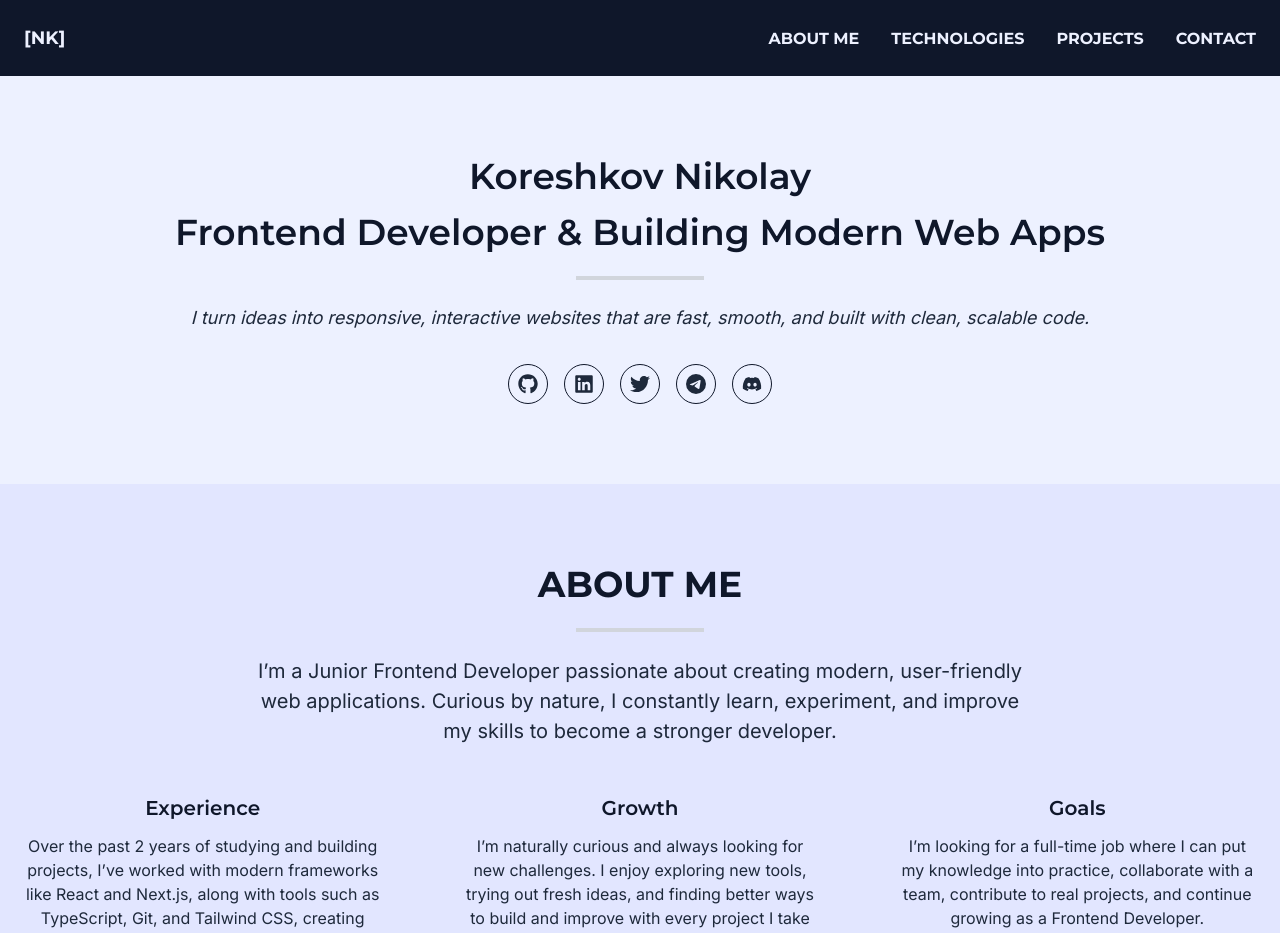
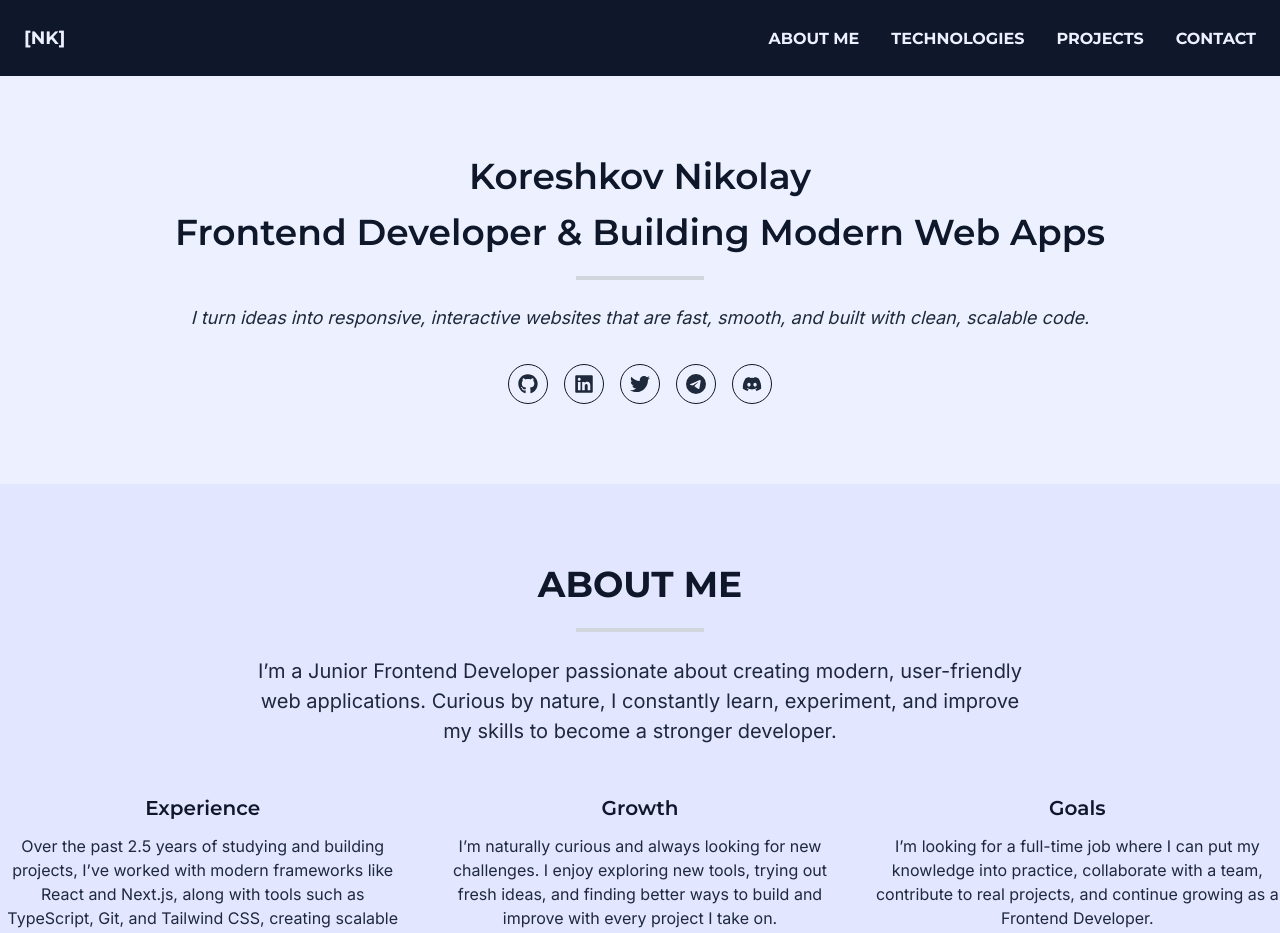
Before and after one commit to labattaria/portfolio-frontend, a Next.js app: page / in a window 1280 px wide. Shown: the top 933 px of the page. Built offline with nearby package versions, Linux system fonts and the light colour scheme.

Commit message:
refactor spacing (padding & margins), update content

```diff
--- a/components/about.tsx
+++ b/components/about.tsx
@@ -17,20 +17,20 @@ export default function About() {
           experiment, and improve my skills to become a stronger developer.
         </p>
 
-        <div className="grid grid-cols-1 md:grid-cols-3 gap-8 text-center">
-          <div className="flex flex-col items-center px-6">
+        <div className="grid grid-cols-1 md:grid-cols-3 gap-8 mb-8 text-center">
+          <div className="flex flex-col items-center">
             <h3 className="text-xl font-semibold mb-3 text-heading">
               Experience
             </h3>
             <p className="text-base font-normal text-ink">
-              Over the past 2 years of studying and building projects, I’ve
+              Over the past 2.5 years of studying and building projects, I’ve
               worked with modern frameworks like React and Next.js, along with
               tools such as TypeScript, Git, and Tailwind CSS, creating scalable
               and high-performance web apps.
             </p>
           </div>
 
-          <div className="flex flex-col items-center px-6">
+          <div className="flex flex-col items-center">
             <h3 className="text-xl font-semibold mb-3 text-heading">Growth</h3>
             <p className="text-base font-normal text-ink">
               I’m naturally curious and always looking for new challenges. I
@@ -39,7 +39,7 @@ export default function About() {
             </p>
           </div>
 
-          <div className="flex flex-col items-center px-6">
+          <div className="flex flex-col items-center">
             <h3 className="text-xl font-semibold mb-3 text-heading">Goals</h3>
             <p className="text-base font-normal text-ink">
               I’m looking for a full-time job where I can put my knowledge into
@@ -49,7 +49,7 @@ export default function About() {
           </div>
         </div>
 
-        <p className="text-center px-6 mt-8 text-lg text-ink font-normal">
+        <p className="text-center text-lg text-ink font-normal">
           Feel free to{" "}
           <Link href="#contact">
             <span className="text-lg text-[#0f172a] font-medium underline">
```
